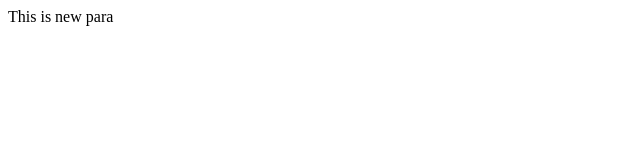
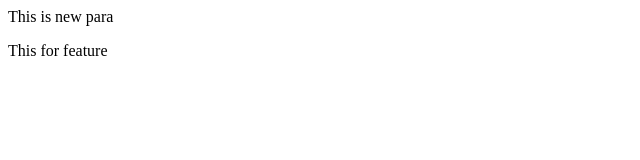
Before and after one commit to yaswanth616/localrepo, a plain HTML site: page index.html in a window 1280 px wide. Shown: the full height of the page, 0-640 px from the left. Drawn offline with Linux system fonts and the light colour scheme.

Commit message:
This is for feature

```diff
--- a/index.html
+++ b/index.html
@@ -1 +1,2 @@
 <p>This is new para</p>
+<p>This for feature</p>
```
Also changed, not shown: 1 other file.
